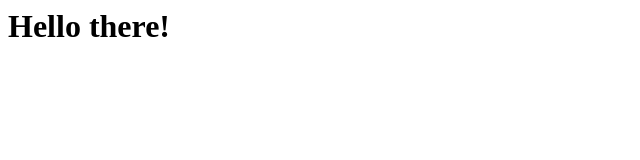
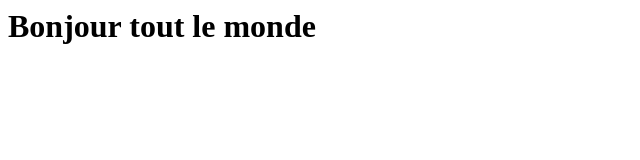
Before and after one commit to pifh/tpsnt03, a website: page index.html in a window 1280 px wide. Shown: the whole page, without its empty margins (0-640 px from the left). Drawn offline with Linux system fonts and the light colour scheme.

Commit message:
2 files modified

```diff
--- a/index.html
+++ b/index.html
@@ -3,6 +3,6 @@
     <meta charset="UTF-8" />
   </head>
   <body>
-    <h1>Hello there!</h1>
+    <h1>Bonjour tout le monde</h1>
   </body>
 </html>
```
Also changed, not shown: README.md.
